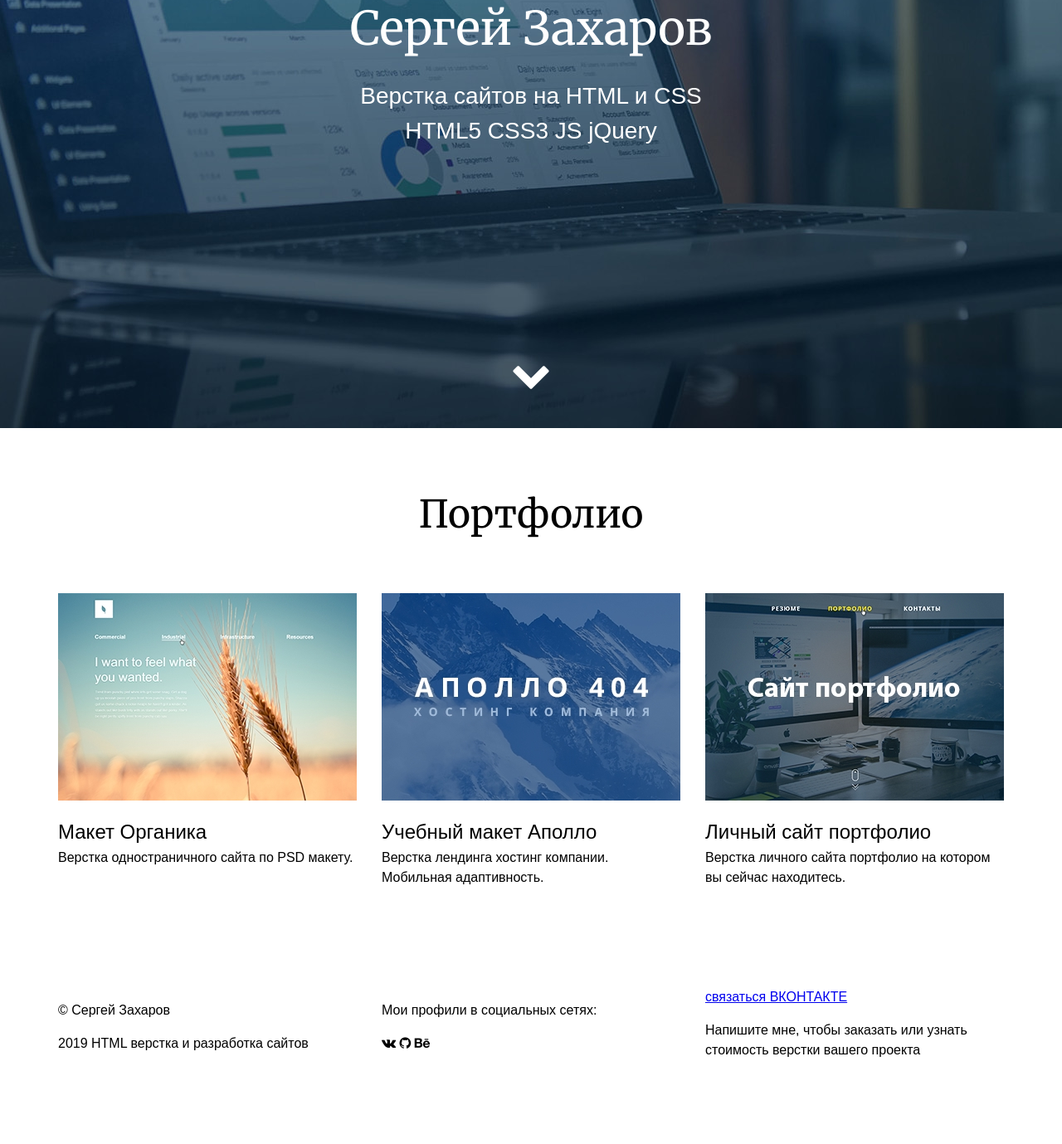
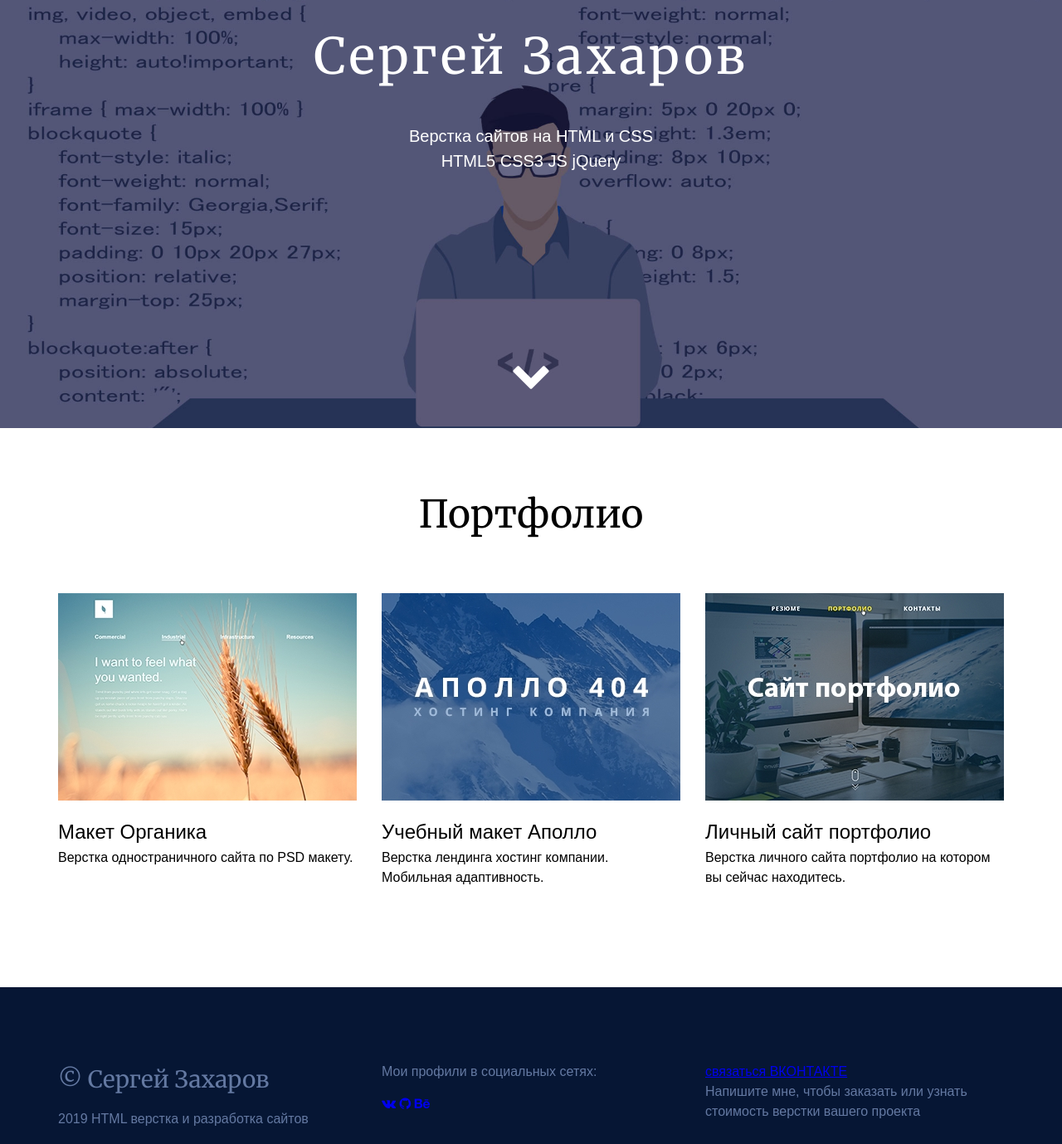
Before and after one commit to SergeyZakharov1979/portfolio, a plain HTML site: page index.html in a window 1280 px wide. Shown: the part 284-1663 px from the top of the page at 83% size. Before the commit the page ends 1578 px from the top, so only its background shows below. Drawn offline with nearby package versions, Linux system fonts and the light colour scheme; a web font is replaced by a local one.

Commit message:
поменял фон первого экрана, доделываю футер

```diff
--- a/css/main.css
+++ b/css/main.css
@@ -44,35 +44,36 @@ img {
  -----------------------------------------------------------------*/
 
 .header {
-  background: #343c4e;
-  background-image: url("../img/bg/bg-header.jpg");
-  background-repeat: no-repeat;
-  background-position: center;
-  background-size: cover;
+  display: flex;
+  flex-direction: column;
+  align-items: center;
+  justify-content: center;
+  position: relative;
 
   height: 100vh;
 
   color: #ffffff;
   text-align: center;
 
-  display: flex;
-  flex-direction: column;
-  align-items: center;
-  justify-content: center;
-  position: relative;
+  background: #343c4e;
+  background-image: url("../img/bg/header-bg.jpg");
+  background-repeat: no-repeat;
+  background-position: center;
+  background-size: cover;
 }
 
 .header__title {
-  font-size: 56px;
-  line-height: 62px;
-  margin-bottom: 30px;
-  margin-top: -50px;
-  font-family: "Merriweather", serif;
+  font-size: 60px;
+  font-weight: 400;
+  font-family: Merriweather, serif;
+  line-height: 90px;
+  letter-spacing: 4px;
+  margin-bottom: 36px;
 }
 
 .header__slogan {
-  font-size: 28px;
-  line-height: 42px;
+  font-size: 20px;
+  line-height: 30px;
 }
 
 .header__arrow {
@@ -135,3 +136,26 @@ img {
   margin-bottom: 15px;
   font-family: PT Sans-Caption, sans-serif;
 }
+
+/* ---------------------------------------------------------------
+
+                          СЕКЦИЯ ФУТЕР
+
+ -----------------------------------------------------------------*/
+.footer {
+  padding-top: 90px;
+  padding-bottom: 190px;
+
+  color: #6479a2;
+
+  background-color: #061634;
+}
+.footer p {
+  margin-top: 0;
+  margin-bottom: 15px;
+}
+
+.footer__name {
+  font-size: 28px;
+  font-family: "Merriweather", serif;
+}
--- a/index.html
+++ b/index.html
@@ -143,9 +143,17 @@
             <div class="col-4">
               <p class="footer__social">Мои профили в социальных сетях:</p>
               <p class="footer__social-icons">
-                <i class="fa fa-vk" aria-hidden="true"></i>
-                <i class="fa fa-github" aria-hidden="true"></i>
-                <i class="fa fa-behance" aria-hidden="true"></i>
+                <a href="#" target="_blank"
+                  ><i class="fa fa-vk" aria-hidden="true"></i
+                ></a>
+
+                <a href="#" target="_blank"
+                  ><i class="fa fa-github" aria-hidden="true"></i
+                ></a>
+
+                <a href="#" target="_blank"
+                  ><i class="fa fa-behance" aria-hidden="true"></i
+                ></a>
               </p>
             </div>
             <div class="col-4">
```
Also changed, not shown: img/bg/bg-header.jpg (deleted), img/bg/header-bg.jpg (added), img/bg/header-bg.png (added).
